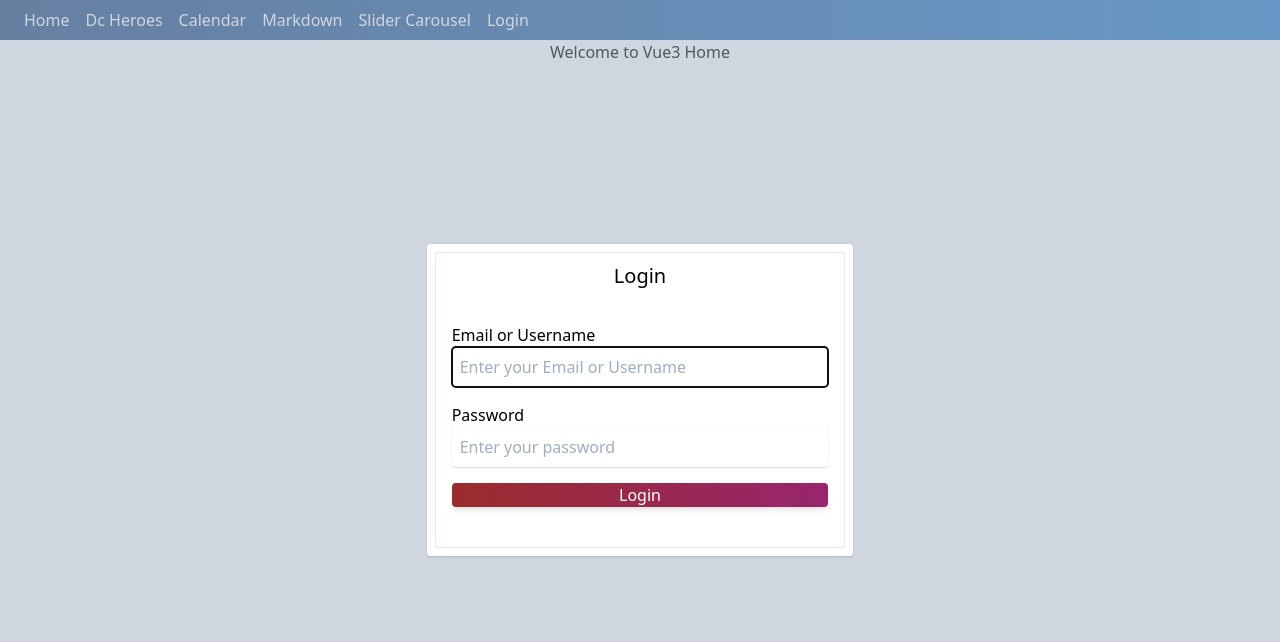
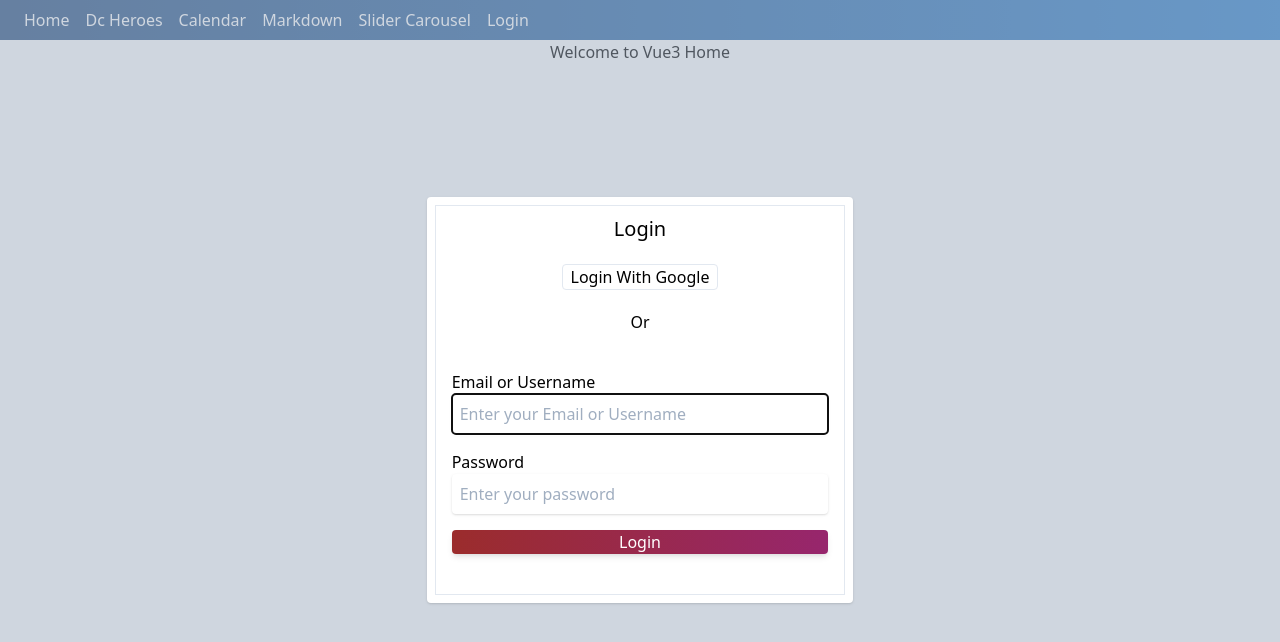
Before and after one commit to hackertaco/make-vue3-components, a Vue app: page / in a window 1280 px wide. Both pictures are taken after a click on the button "Login". Shown: the top 642 px of the page. Built offline with nearby package versions, Linux system fonts and the light colour scheme; no server answers.

Commit message:
feat 06: ⚡️add google login through firebase

```diff
--- a/src/components/LoginModal.vue
+++ b/src/components/LoginModal.vue
@@ -7,6 +7,12 @@
                 <h1 class="text-xl text-center">
                     Login
                 </h1>
+                <section class="my-5 text-center">
+                    <button class="text-center border rounded px-2" @click="loginWithGoogle()">
+                        Login With Google
+                    </button>
+                </section>
+                <p class="my-3 text-center">Or</p>
                 <form class="p-2 my-2" @submit.prevent="submit">
                     <div class="my-4">
                         <label for="">Email or Username</label>
@@ -57,6 +63,14 @@
         },
         close() {
             this.$emit('close-login')
+        },
+        loginWithGoogle() {
+            var provider = new firebase.auth.GoogleAuthProvider();
+            firebase.auth().signInWithPopup(provider).then(() => {
+                this.close();
+            }).catch(function () {
+
+            });
         }
     },
     mounted() {
```
